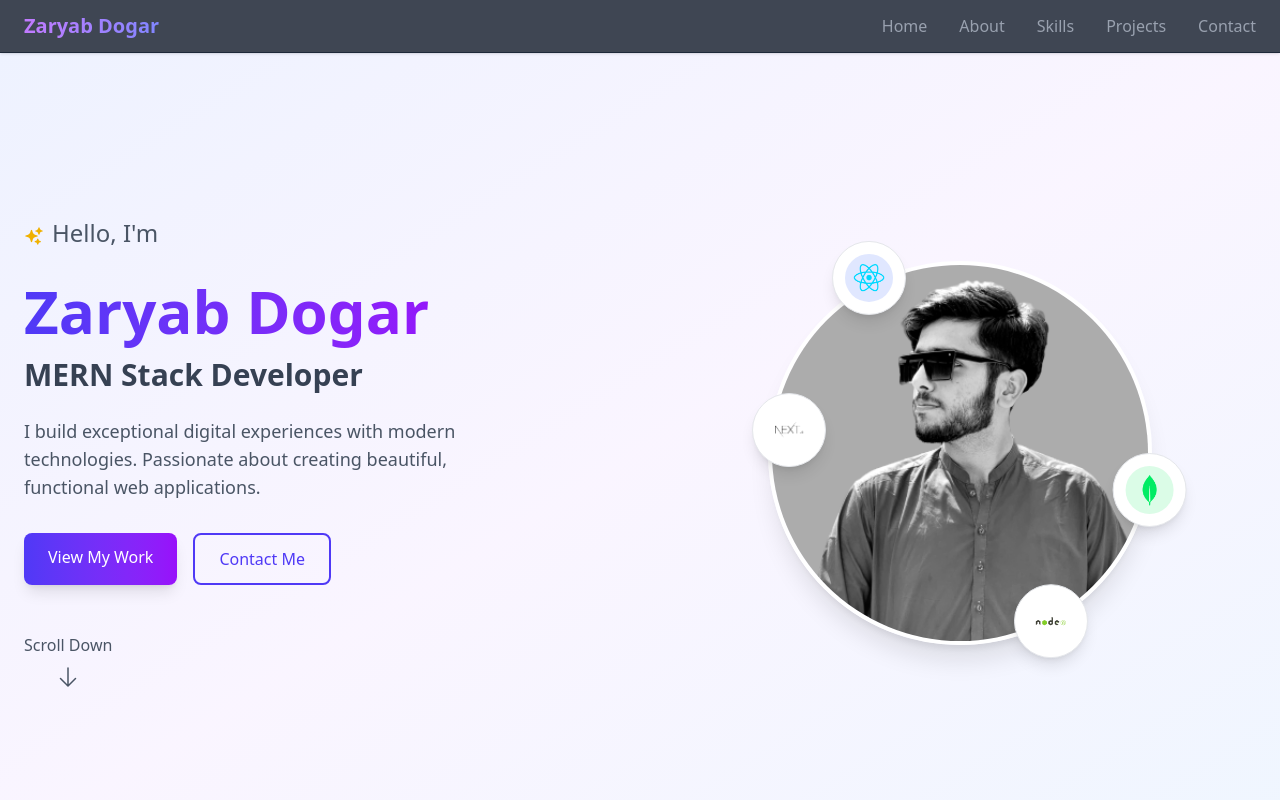
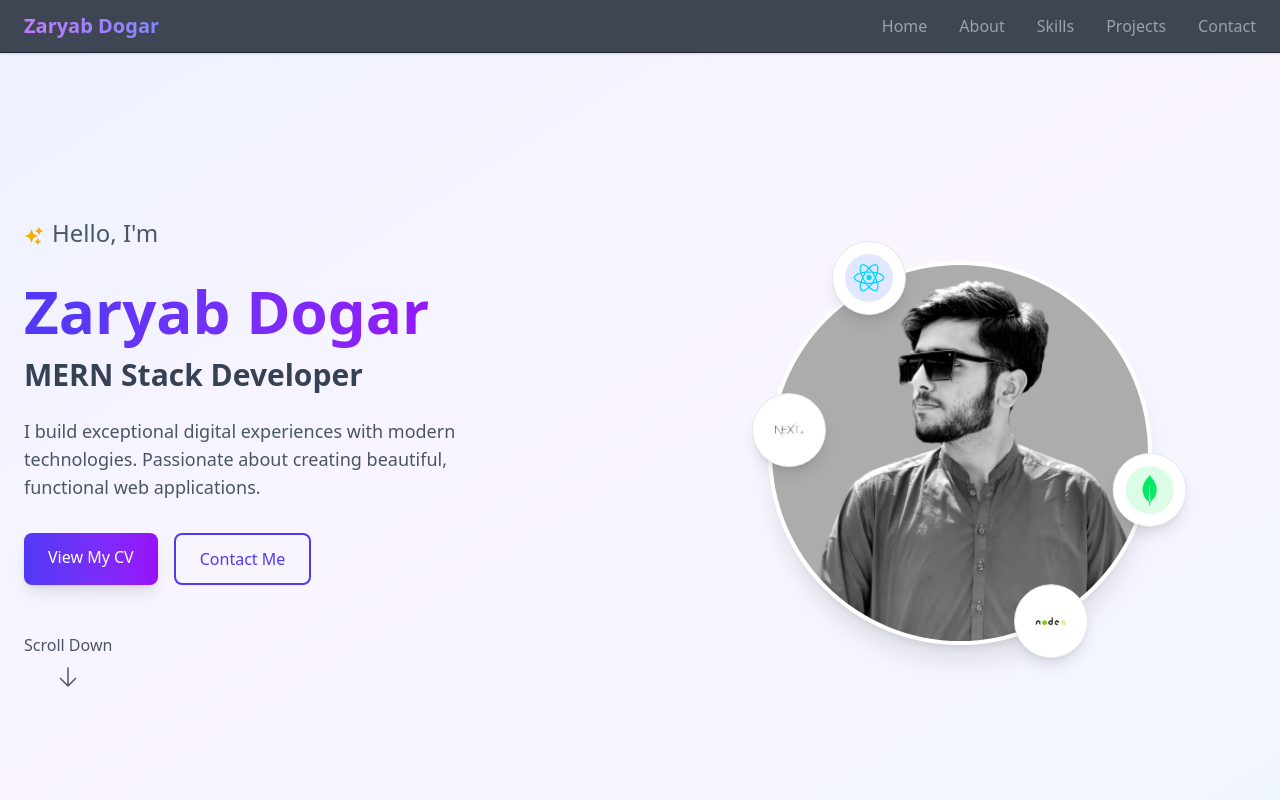
Before and after one commit to ZaryabDogar/zaryab-dogar, a React (Vite) app: page / in a window 1280 px wide. Shown: the top 800 px of the page. Built offline with nearby package versions, Linux system fonts and the light colour scheme.

Commit message:
cv added

```diff
--- a/src/components/Hero.jsx
+++ b/src/components/Hero.jsx
@@ -73,7 +73,9 @@ const Hero = () => {
 
 						<div className="flex flex-wrap gap-4">
 							<motion.a
-								href="#projects"
+								href="/cv.pdf" // Make sure this file exists in your `public` folder
+								target="_blank"
+								rel="noopener noreferrer"
 								className="px-6 py-3 bg-gradient-to-r from-indigo-600 to-purple-600 dark:from-indigo-500 dark:to-purple-500 text-white rounded-lg shadow-lg hover:shadow-xl transition-all relative overflow-hidden group"
 								whileHover={{ scale: 1.05 }}
 								whileTap={{ scale: 0.95 }}
@@ -81,7 +83,7 @@ const Hero = () => {
 								animate={{ opacity: 1, y: 0 }}
 								transition={{ delay: 0.9, duration: 0.5 }}
 							>
-								<span className="relative z-10">View My Work</span>
+								<span className="relative z-10">View My CV</span>
 								<span className="absolute inset-0 bg-gradient-to-r from-purple-600 to-indigo-600 dark:from-purple-500 dark:to-indigo-500 opacity-0 group-hover:opacity-100 transition-opacity duration-300"></span>
 							</motion.a>
 
@@ -106,7 +108,7 @@ const Hero = () => {
 							className="mt-12 flex items-center justify-center md:justify-start"
 						>
 							<motion.a
-								href="#about"
+								href="#projects"
 								className="flex flex-col items-center text-gray-600 dark:text-gray-400 hover:text-indigo-600 dark:hover:text-indigo-400 transition"
 								whileHover={{ y: [0, -5, 0] }}
 								transition={{ repeat: Infinity, duration: 1.5 }}
```
Also changed, not shown: 1 other file (tests, documents, lock files or other folders).
